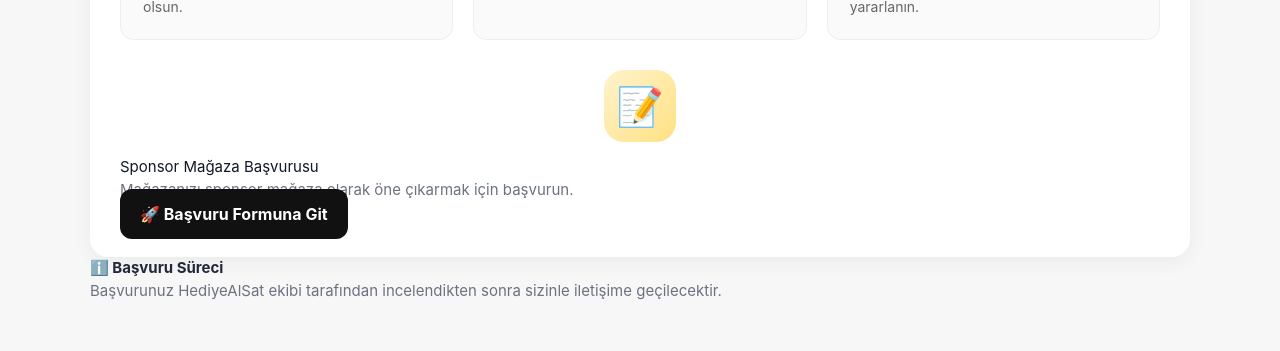
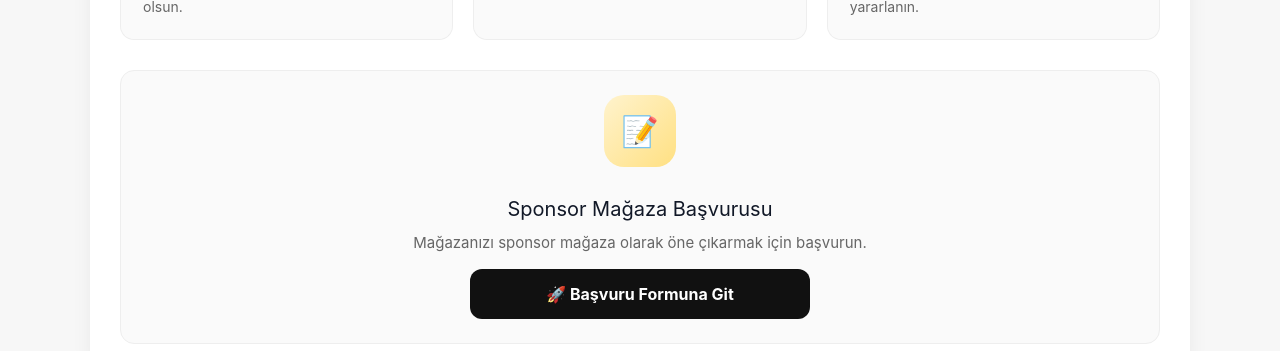
Before and after one commit to katircinihat-collab/HediyeAlSat, a React (Vite) app: page /sponsor-magaza in a window 1280 px wide. Shown: the part 601-952 px from the top of the page. Built offline with nearby package versions, Linux system fonts and the light colour scheme; no server answers; the HTML template or start-up script is replaced by a standard one.

Commit message:
Sponsor magaza basvuru yerlesimini duzelt

```diff
--- a/src/styles/pages/sponsor-store-page.css
+++ b/src/styles/pages/sponsor-store-page.css
@@ -134,8 +134,39 @@
 
 /* BUTON */
 
+.sponsor-application-box {
+  display: flex;
+  flex-direction: column;
+  align-items: center;
+  gap: 14px;
+  padding: 24px;
+  border: 1px solid #eee;
+  border-radius: 14px;
+  background: #fafafa;
+  text-align: center;
+}
+
+.sponsor-application-icon {
+  font-size: 30px;
+  line-height: 1;
+}
+
+.sponsor-application-box h3 {
+  margin: 0 0 8px;
+  font-size: 20px;
+}
+
+.sponsor-application-box p {
+  margin: 0;
+  color: #666;
+  line-height: 1.55;
+}
+
 .sponsor-store-button {
-  width: 100%;
+  width: min(100%, 340px);
+  display: inline-flex;
+  align-items: center;
+  justify-content: center;
   border: none;
   border-radius: 12px;
   padding: 15px 20px;
@@ -145,6 +176,9 @@
 
   font-size: 16px;
   font-weight: 700;
+  line-height: 1.25;
+  text-align: center;
+  text-decoration: none;
 
   cursor: pointer;
   transition: 0.2s;
@@ -153,6 +187,25 @@
 .sponsor-store-button:hover {
   transform: translateY(-1px);
   opacity: 0.9;
+}
+
+.sponsor-store-info {
+  margin-top: 28px;
+  padding: 22px 24px;
+  border: 1px solid #e8e8e8;
+  border-radius: 14px;
+  background: #fff;
+}
+
+.sponsor-store-info strong {
+  display: block;
+  margin-bottom: 8px;
+}
+
+.sponsor-store-info p {
+  margin: 0;
+  color: #666;
+  line-height: 1.55;
 }
 
 /* ==============================
@@ -190,4 +243,17 @@
     padding: 18px;
   }
 
+  .sponsor-application-box {
+    padding: 20px 16px;
+  }
+
+  .sponsor-store-button {
+    width: 100%;
+  }
+
+  .sponsor-store-info {
+    margin-top: 22px;
+    padding: 20px;
+  }
+
 }
```
Also changed, not shown: 1 other file (tests, documents, lock files or other folders).
